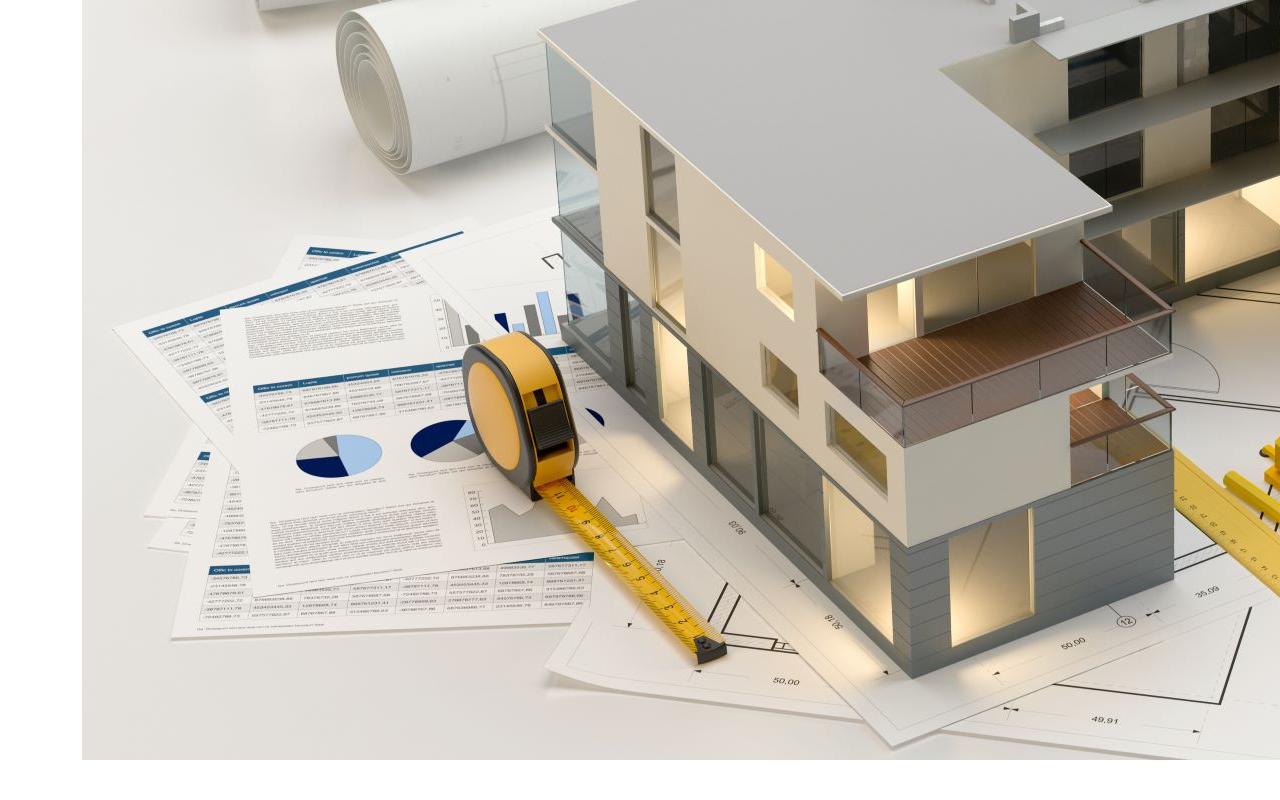
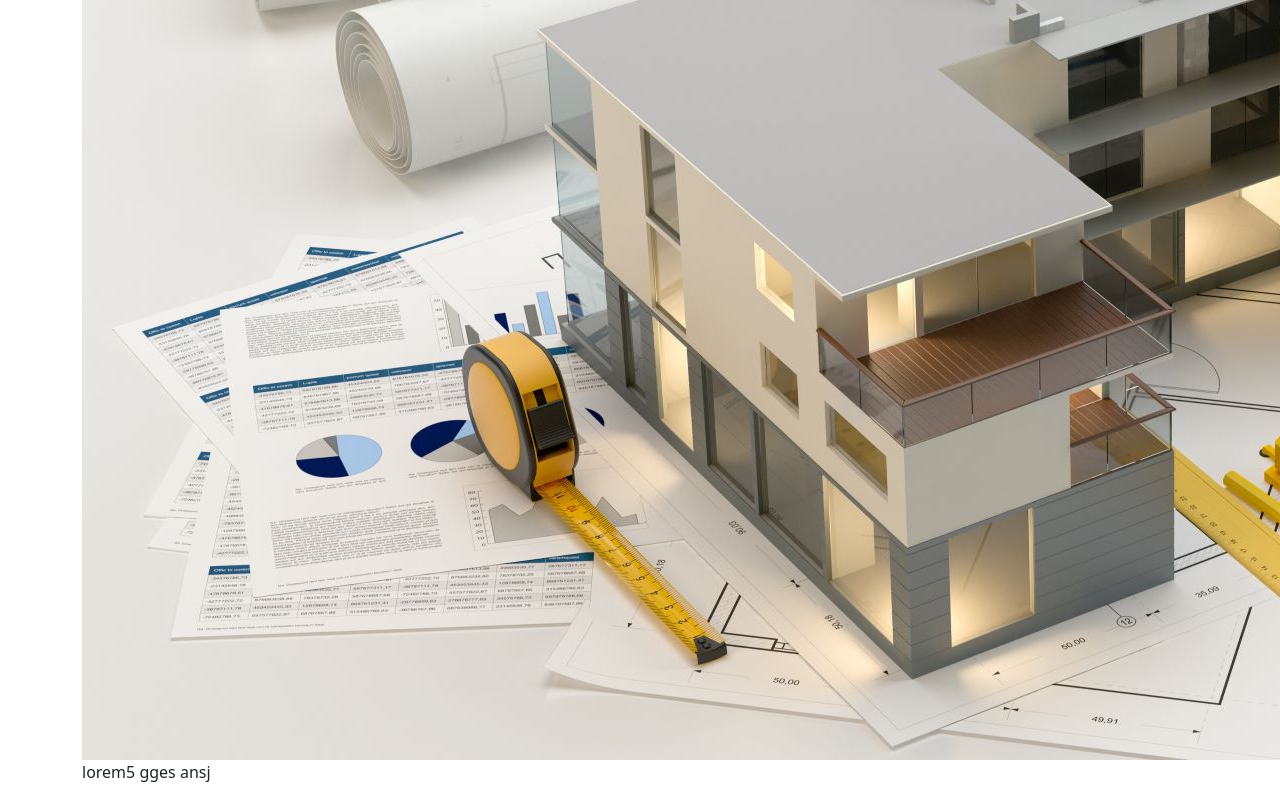
Before and after one commit to Chinaka-Fortune/realEstate, a React (Create React App) app in the folder real_estate/: page /newProperties in a window 1280 px wide. Shown: the part 320-1120 px from the top of the page. Before the commit the page ends 1096 px from the top, so only its background shows below. Built offline with nearby package versions, Linux system fonts and the light colour scheme.

Commit message:
still working on the new properties section

```diff
--- a/real_estate/src/newProperties/NewProperties.js
+++ b/real_estate/src/newProperties/NewProperties.js
@@ -8,7 +8,7 @@ const NewProperties = () => {
     <div className='container'>
       <div className="row">
         <div className="col-2">
-            <NewPropertiesComp propertyPix ={propertyDev}/>
+            <NewPropertiesComp propertyPix ={propertyDev} propertyText ="lorem5 gges ansj"/>
         </div>
       </div>
     </div>
--- a/real_estate/src/newProperties/NewPropertiesComp.js
+++ b/real_estate/src/newProperties/NewPropertiesComp.js
@@ -1,11 +1,11 @@
 import React from 'react'
 
-const NewPropertiesComp = ({propertyPix}) => {
+const NewPropertiesComp = ({propertyPix, propertyText}) => {
   return (
     <div className='component-prop'>
       <img src={propertyPix} alt="" />
       <div className="content">
-        <p></p>
+        <p>{propertyText}</p>
         <p></p>
         <p></p>
         <p></p>
```
